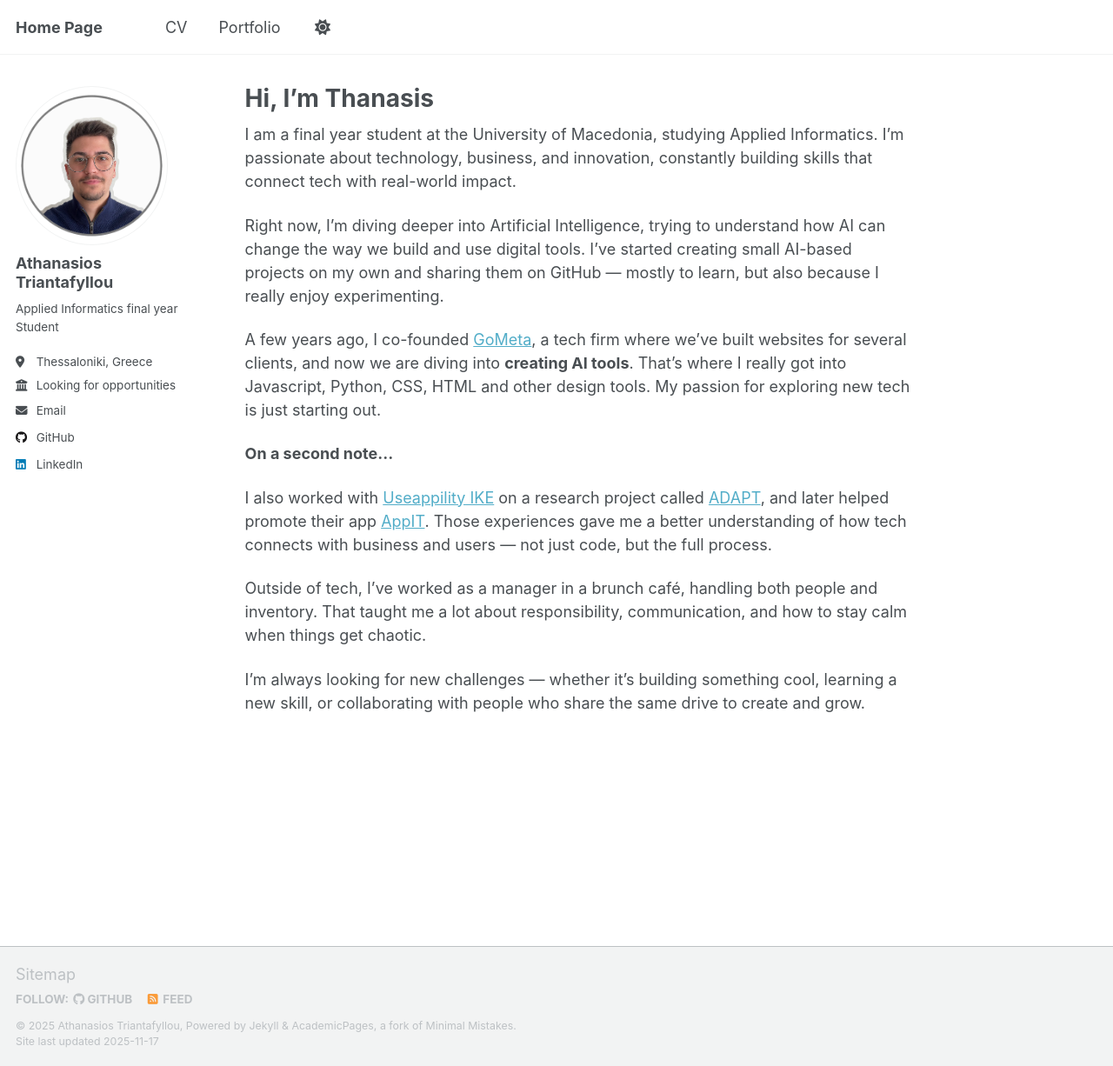
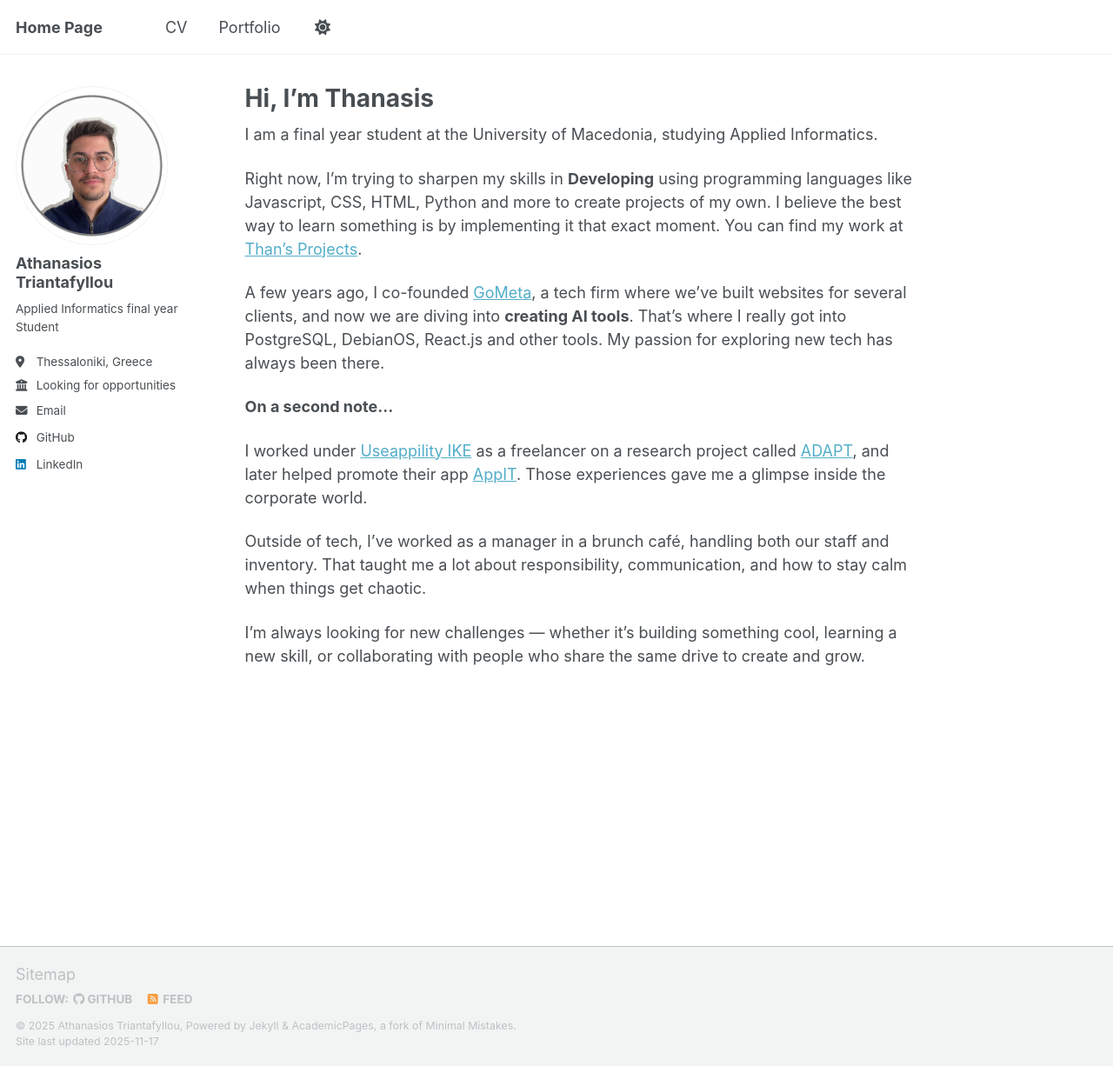
Before and after one commit to AthTriantafyllou/AthTriantafyllou.github.io, a Jekyll site: the page built from _pages/about.md, in a window 1280 px wide and 1226 px high. Shown: the whole window at 87% size. Built offline with Jekyll 4.4.1, drawn with Linux system fonts in a browser that asks for light colours; a script that is not in the unit is left out.

Commit message:
Update about.md

```diff
--- a/_pages/about.md
+++ b/_pages/about.md
@@ -8,22 +8,21 @@ redirect_from:
 ---
 
 I am a final year student at the University of Macedonia, studying Applied Informatics.
-I’m passionate about technology, business, and innovation, constantly building skills that connect tech with real-world impact.
 
 
-Right now, I’m diving deeper into Artificial Intelligence, trying to understand how AI can change the way we build and use digital tools. I’ve started creating small AI-based projects on my own and sharing them on GitHub — mostly to learn, but also because I really enjoy experimenting.
+Right now, I’m trying to sharpen my skills in <b>Developing</b> using programming languages like Javascript, CSS, HTML, Python and more to create projects of my own. I believe the best way to learn something is by implementing it that exact moment. You can find my work at [Than's Projects](https://thanfyllou.eu/second_brain/index.html){:target="_blank"}.
 
 
-A few years ago, I co-founded [GoMeta](https://gometa.gr){:target="_blank"}, a tech firm where we’ve built websites for several clients, and now we are diving into <b>creating AI tools</b>. That's where I really got into Javascript, Python, CSS, HTML and other design tools. My passion for exploring new tech is just starting out.
+A few years ago, I co-founded [GoMeta](https://gometa.gr){:target="_blank"}, a tech firm where we’ve built websites for several clients, and now we are diving into <b>creating AI tools</b>. That's where I really got into PostgreSQL, DebianOS, React.js and other tools. My passion for exploring new tech has always been there.
 
 
 <b>On a second note...</b>
 
 
-I also worked with [Useappility IKE](https://useappility.com){:target="_blank"} on a research project called [ADAPT](https://useappility.com/en/adapt_app/){:target="_blank"}, and later helped promote their app [AppIT](https://appit.info){:target="_blank"}. Those experiences gave me a better understanding of how tech connects with business and users — not just code, but the full process.
+I worked under [Useappility IKE](https://useappility.com){:target="_blank"} as a freelancer on a research project called [ADAPT](https://useappility.com/en/adapt_app/){:target="_blank"}, and later helped promote their app [AppIT](https://appit.info){:target="_blank"}. Those experiences gave me a glimpse inside the corporate world.
 
 
-Outside of tech, I’ve worked as a manager in a brunch café, handling both people and inventory. That taught me a lot about responsibility, communication, and how to stay calm when things get chaotic.
+Outside of tech, I’ve worked as a manager in a brunch café, handling both our staff and inventory. That taught me a lot about responsibility, communication, and how to stay calm when things get chaotic.
 
 
 I’m always looking for new challenges — whether it’s building something cool, learning a new skill, or collaborating with people who share the same drive to create and grow.
```
